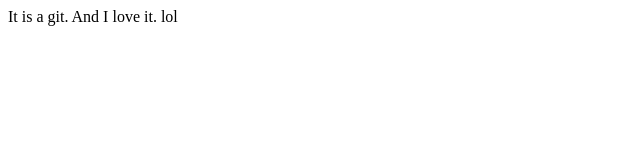
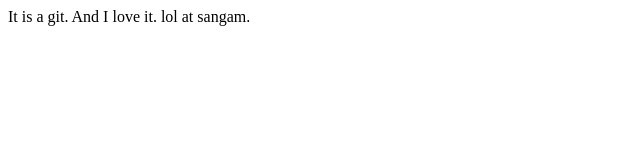
Before and after one commit to sangam1926/github, a plain HTML site: page index.html in a window 1280 px wide. Shown: the full height of the page, 0-640 px from the left. Drawn offline with Linux system fonts and the light colour scheme.

Commit message:
sangam changed

```diff
--- a/index.html
+++ b/index.html
@@ -8,7 +8,7 @@
 	It is a git.
 	And I love it.
 	lol
-
+	at sangam.
 
 </body>
 </html>
```
